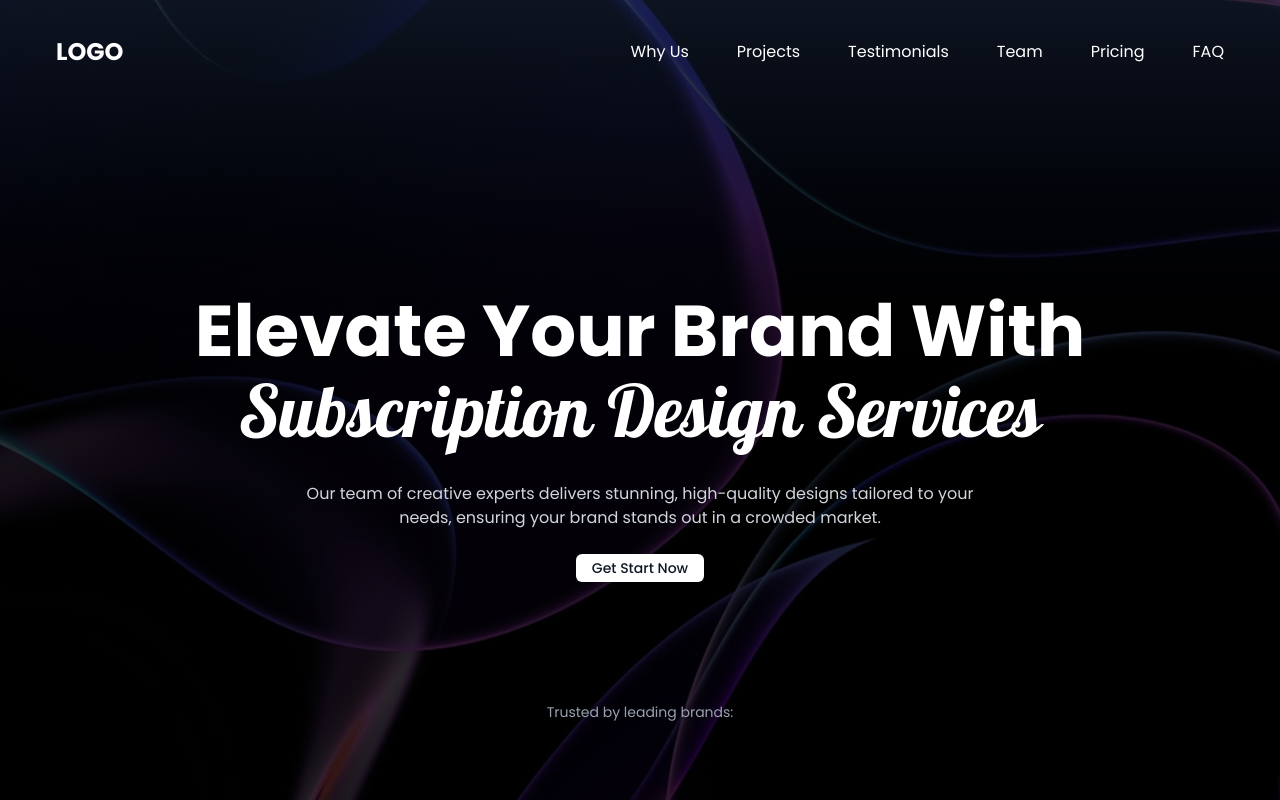
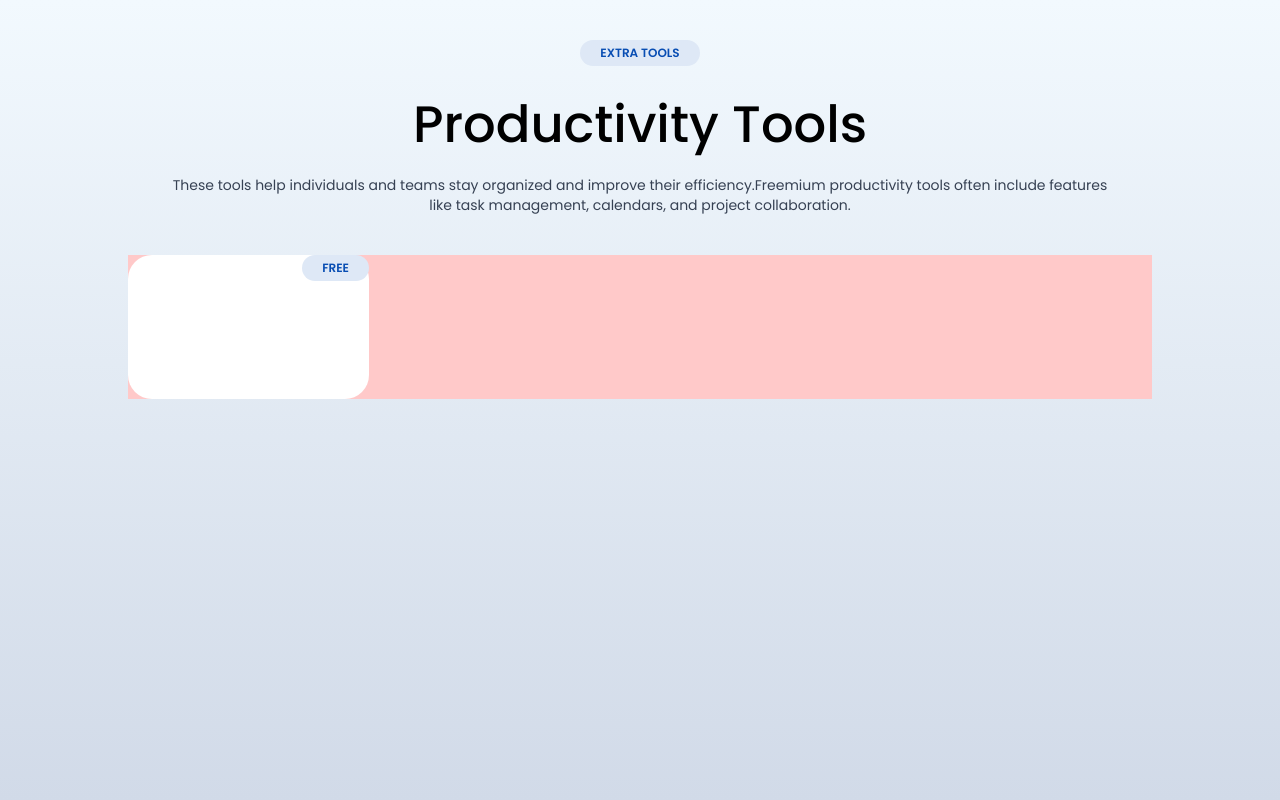
Before and after one commit to sheraz-saqib/software-voting-web-app, a Next.js app: page / in a window 1280 px wide. Shown: the top 800 px of the page. Built offline with nearby package versions, Linux system fonts and the light colour scheme.

Commit message:
add custome width

```diff
--- a/src/app/globals.css
+++ b/src/app/globals.css
@@ -35,3 +35,8 @@ body {
   font-weight: normal;
   font-style: normal;
 }
+
+.max-width{
+  max-width: 1920px;
+  margin: 0 auto;
+}
--- a/src/app/page.js
+++ b/src/app/page.js
@@ -4,7 +4,7 @@ import ProductivityTools from '@/components/ProductivityTools/ProductivityTools'
 const page = () => {
   return (
     <>
-<TopSection/>
+{/* <TopSection/> */}
 <ProductivityTools/>
 </>
   )
--- a/src/components/Common/Badge.js
+++ b/src/components/Common/Badge.js
@@ -3,7 +3,7 @@ import React from 'react'
 const Badge = ({text,className}) => {
   return (
     <div className=' flex justify-center items-center '>
-      <span className={`bg-[#DEE8F6] rounded-full uppercase text-[#084DB3] font-semibold text-[.75rem] px-5 py-1 `}>{text}</span>
+      <span className={`bg-[#DEE8F6] rounded-full uppercase text-[#084DB3] font-semibold text-[.75rem] px-5 py-1 ${className}`}>{text}</span>
     </div>
   )
 }
--- a/src/components/Common/ProductCard.js
+++ b/src/components/Common/ProductCard.js
@@ -1,9 +1,18 @@
 import React from 'react'
+import Badge from './Badge'
 
 const ProductCard = () => {
   return (
-    <div className='bg-white'>
+    <div className='bg-white rounded-3xl'>
+      {/* top */}
+    <div className="flex justify-between items-center">
+      {/* like or dislike buttons */}
+      <div className="w-10 bg-red-300">
 
+      </div>
+      {/* badge */}
+      <Badge text={'free'} className={'bg-[#0095FF]'}/>
+    </div>
     </div>
   )
 }
--- a/src/components/ProductivityTools/ProductivityTools.js
+++ b/src/components/ProductivityTools/ProductivityTools.js
@@ -1,16 +1,21 @@
 import React from 'react'
 import Badge from '../Common/Badge'
 import Heading from '../Common/Heading'
+import ProductCard from '../Common/ProductCard'
 
 const ProductivityTools = () => {
   return (
     <div style={{
       background: 'linear-gradient(180deg, #F2F9FE 0%, #D1DAE8 100%)'
     }} className='h-screen py-10 flex flex-col  items-center'>
-      <Badge/>
+      <Badge text={'extra tools'}/>
       <Heading text={'productivity tools'} className={'mt-5'}/>
       <div className=" flex justify-center items-center mt-3">
       <p className='text-gray-700 text-sm w-[75%] text-center'>These tools help individuals and teams stay organized and improve their efficiency.Freemium productivity tools often include features like task management, calendars, and project collaboration.</p>
+      </div>
+      {/* products */}
+      <div className="grid grid-cols-1 md:grid-cols-3 lg:grid-cols-4 gap-5 mt-10 min-h-36 bg-red-200 w-full max-w-[80%]">
+        <ProductCard/>
       </div>
     </div>
   )
```
